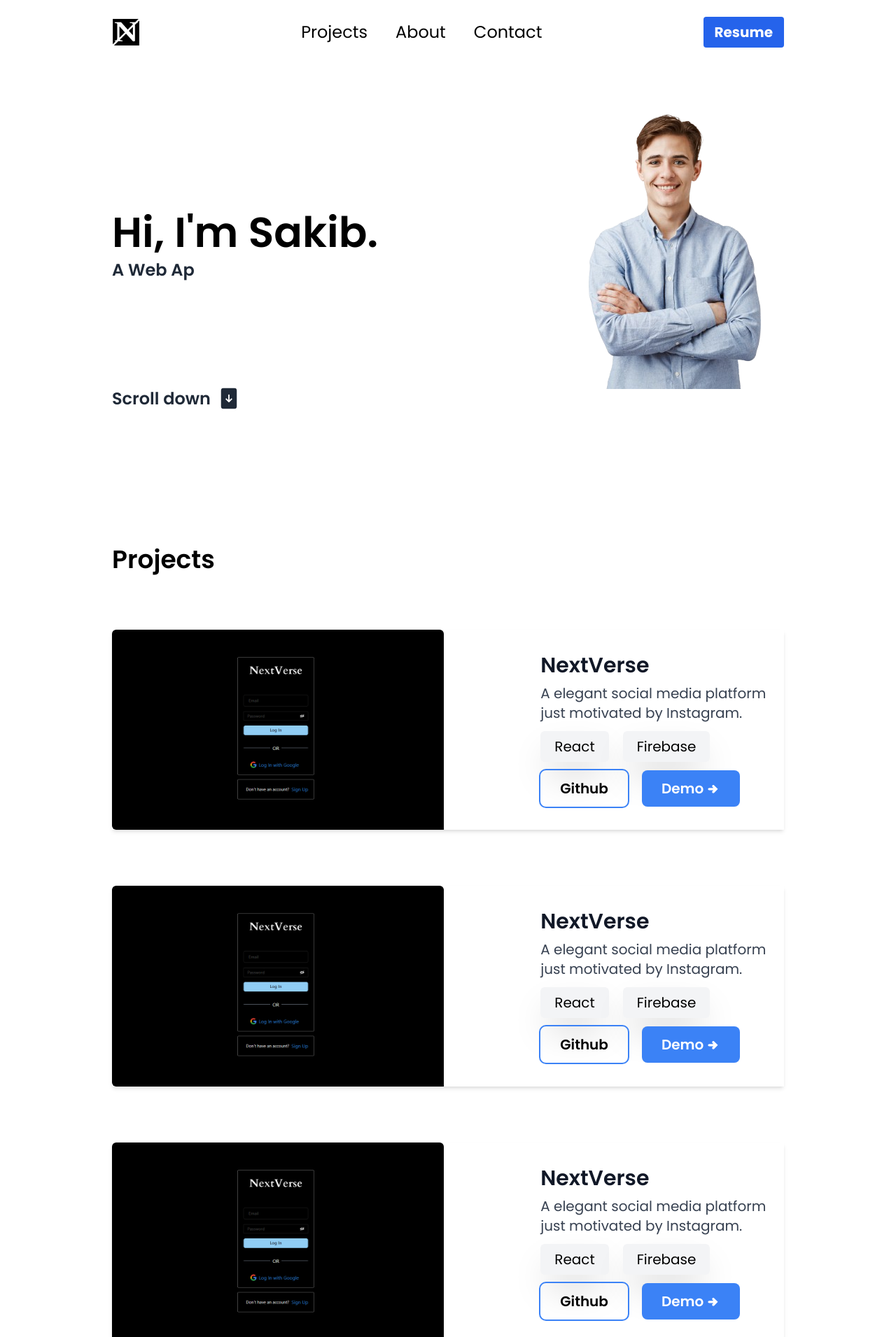
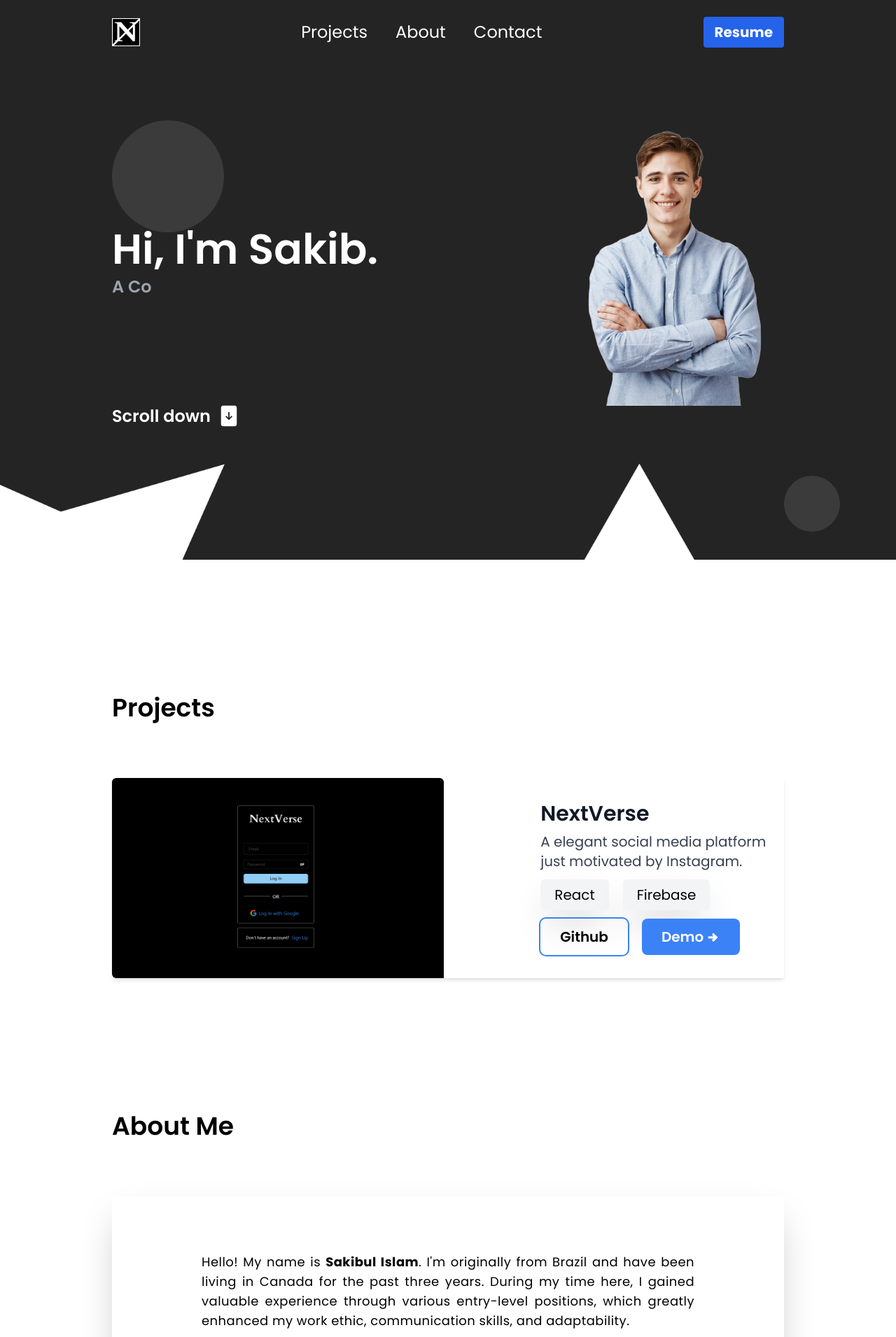
Before and after one commit to isakibul/dev-portfolio, a React (Vite) app: page / in a window 1280 px wide. Shown: the top 1911 px of the page at 70% size. Built offline with nearby package versions, Linux system fonts and the light colour scheme.

Commit message:
project and contact section added

```diff
--- a/src/App.jsx
+++ b/src/App.jsx
@@ -1,15 +1,30 @@
+import commonBackground from '/hero-bg.png';
+
 import Navbar from "./components/Navbar/Navbar";
 import Hero from "./components/Hero/Hero";
 import Projects from "./components/Projects/Projects";
+import About from './components/About/About';
+import Contact from './components/Contact/Contact';
 
 const App = () => {
+  const commonBackgroundStyle = {
+    backgroundImage: `url(${commonBackground})`,
+    backgroundSize: 'cover',
+    backgroundRepeat: 'no-repeat',
+    backgroundPosition: 'center',
+  };
+
   return (
-    <>
-      <Navbar />
-      <Hero />
+    <div>
+      <div style={commonBackgroundStyle} className='h-screen'>
+        <Navbar />
+        <Hero />
+      </div>
       <Projects />
-    </>
-  )
+      <About />
+      <Contact />
+    </div>
+  );
 }
 
 export default App;
--- /dev/null
+++ b/src/components/About/About.jsx
@@ -0,0 +1,24 @@
+const About = () => {
+    return (
+        <div className="mt-48 px-10 md:px-30 lg:px-40">
+            <h1 className="text-4xl font-semibold">About Me</h1>
+            <div className="mt-20 py-10 px-8 md:py-20 md:px-32 text-sm md:text-lg shadow-2xl text-justify">
+                <p className="md:tracking-wide">
+                    Hello! My name is <strong>Sakibul Islam</strong>. I'm originally from Brazil and have been living in Canada for the past three years. During my time here, I gained valuable experience through various entry-level positions, which greatly enhanced my work ethic, communication skills, and adaptability.
+                </p>
+                <br />
+                <p className="md:tracking-wide">
+                    My journey into the world of technology began with a strong passion for problem-solving, which led me to pursue the Computer Systems Technology program. Despite its challenges, I remained determined and forged lasting friendships that supported me throughout this demanding program. Throughout my studies at BCIT, I had the opportunity to engage in fascinating projects. Notably, I contributed to the development of the RENR Safety App and MyMind, projects that garnered recognition from my colleagues, instructors, and clients alike.
+                </p>
+                <br />
+                <p className="md:tracking-wide">
+                    Working collaboratively within a team towards a shared objective has been an incredibly rewarding and unique experience for me. I am eager to continue exploring exciting projects in the future, with a particular interest in web development and cross-platform mobile development.
+                </p>
+                <br />
+                <p>I have become confident using the following technologies:</p>
+            </div>
+        </div>
+    )
+}
+
+export default About
--- /dev/null
+++ b/src/components/Contact/Contact.jsx
@@ -0,0 +1,31 @@
+import { MdCopyAll } from "react-icons/md";
+
+const Contact = () => {
+    const copyToClipboard = () => {
+        navigator.clipboard.writeText("isakibul@gmail.com");
+    };
+    return (
+        <div className="mt-48 px-10 pb-32 md:px-30 lg:px-40">
+            <p className="text-4xl font-semibold">Contact</p>
+            <div className="mt-20 flex flex-col md:flex-row md:justify-between md:px-40 md:py-20 gap-4 text-center p-5 shadow-2xl">
+                <div className="flex flex-col items-center gap-4 md:flex-row">
+                    <p className="md:text-xl">isakibul108@gmail.com</p>
+                    <button
+                        className="text-3xl md:text-4xl"
+                        onClick={copyToClipboard}
+                    >
+                        <MdCopyAll />
+                    </button>
+                </div>
+                <a
+                    href="mailto:isakibul@gmail.com"
+                    className="bg-blue-500 text-white text-xl font-semibold py-4 px-6 rounded-lg hover:bg-blue-600 ease-in duration-300 cursor-pointer"
+                >
+                    Send Email
+                </a>
+            </div>
+        </div>
+    )
+}
+
+export default Contact
--- a/src/components/Hero/Hero.jsx
+++ b/src/components/Hero/Hero.jsx
@@ -7,6 +7,11 @@ const Hero = () => {
     const [showSubtitle, setShowSubtitle] = useState(false);
     return (
         <div className='px-10 md:px-30 lg:px-40'>
+
+
+            <div className='h-40 w-40 hidden md:block rounded-full -translate-y-16 translate-x-96 absolute animation-circle'>
+            </div>
+
             <div className="mt-20 flex flex-col items-center justify-center md:flex-row md:justify-between">
                 <div className="text-center md:text-left text-xl">
                     <TypeAnimation
@@ -18,7 +23,7 @@ const Hero = () => {
                         speed={{ type: "keyStrokeDelayInMs", value: 150 }}
                         wrapper="h1"
                         repeat={0}
-                        className='text-5xl md:text-6xl font-semibold'
+                        className='text-4xl md:text-6xl text-white font-semibold z-50'
                     />
                     {showSubtitle &&
                         <TypeAnimation
@@ -27,7 +32,7 @@ const Hero = () => {
                                 500,
                                 'A Web Application Developer.',
                                 1000,
-                                'A CS Student.',
+                                'A Computer Science Student.',
                                 1000,
                                 'A problem solver.',
                                 1000,
@@ -61,21 +66,25 @@ const Hero = () => {
                             deletionSpeed={65}
                             wrapper="h5"
                             repeat={Infinity}
-                            className='mt-2 text-xl font-semibold text-gray-800 md:text-2xl'
+                            className='mt-2 text-l font-semibold text-gray-400 md:text-2xl'
                         />
                     }
                 </div>
+
                 <div className="mt-20 md:mt-0">
                     <img src={heroImg} alt="person image" />
                 </div>
             </div>
-            <div className="mt-14 md:mt-0 flex justify-center md:justify-start">
+            {/* scroll down animation */}
+            <div className="mt-14 md:mt-0 flex justify-between md:justify-start">
                 <button
-                    className='flex text-2xl font-semibold text-gray-800 scroll-indicator'
+                    className='flex text-2xl font-semibold text-white scroll-indicator'
                 >
                     Scroll down &nbsp;
                     <BsFillFileArrowDownFill className='text-3xl' />
                 </button>
+                <div className='h-20 w-20 hidden md:block rounded-full -translate-y-16 translate-x-96 absolute right-20 bottom-10 animation-circle-two'>
+                </div>
             </div>
         </div>
     );
--- a/src/components/Navbar/Navbar.jsx
+++ b/src/components/Navbar/Navbar.jsx
@@ -11,15 +11,15 @@ const Navbar = () => {
     }
 
     return (
-        <div className="px-10 md:px-30 lg:px-40">
-            <div className="flex justify-between my-6 items-center">
+        <div className="px-10 md:px-30 py-6 lg:px-40">
+            <div className="flex justify-between items-center">
                 <div>
                     <a href="/">
                         <img src="/logo.png" alt="site-log" className="w-10" />
                     </a>
                 </div>
                 <div>
-                    <ul className="hidden md:flex gap-10 text-2xl">
+                    <ul className="hidden md:flex text-white gap-10 text-2xl">
                         {NavbarElements.map((item, idx) => (
                             <li key={idx}>
                                 <a href={item.path}>
@@ -31,7 +31,7 @@ const Navbar = () => {
                 </div>
                 <div>
                     <button
-                        className="hidden md:block bg-blue-600 hover:bg-blue-800 px-4 py-2 text-white text-xl font-bold rounded"
+                        className="hidden md:block bg-blue-600 hover:bg-blue-800 px-4 py-2 text-white text-xl font-bold rounded ease-in duration-300"
                     >
                         Resume
                     </button>
--- a/src/components/Projects/ProjectData.js
+++ b/src/components/Projects/ProjectData.js
@@ -7,23 +7,7 @@ const projectData = [
     description: "A elegant social media platform just motivated by Instagram.",
     technologies: ["React", "Firebase"],
     github: "https://github.com/isakibul/nextverse",
-    demo: "https://nextverse-two.vercel.app/",
-  },
-  {
-    image: projectImg,
-    title: "NextVerse",
-    description: "A elegant social media platform just motivated by Instagram.",
-    technologies: ["React", "Firebase"],
-    github: "https://github.com/isakibul/nextverse",
-    demo: "https://nextverse-two.vercel.app/",
-  },
-  {
-    image: projectImg,
-    title: "NextVerse",
-    description: "A elegant social media platform just motivated by Instagram.",
-    technologies: ["React", "Firebase"],
-    github: "https://github.com/isakibul/nextverse",
-    demo: "https://nextverse-two.vercel.app/",
+    demo: "https://nextverse-zeta.vercel.app/",
   },
 ];
 
--- a/src/components/Projects/Projects.jsx
+++ b/src/components/Projects/Projects.jsx
@@ -21,8 +21,8 @@ const Projects = () => {
                                 ))}
                             </div>
                             <div className='flex justify-center gap-5'>
-                                <a href={project.github} className='text-xl font-semibold py-3 px-7 outline outline-2 outline-blue-500 rounded-lg hover:bg-gray-200 ease-in duration-300'>Github</a>
-                                <a href={project.demo} className='flex items-center text-xl font-semibold py-3 px-7 bg-blue-500 text-white rounded-lg hover:bg-blue-600 ease-in duration-300'>
+                                <a href={project.github} target='_blank' className='text-xl font-semibold py-3 px-7 outline outline-2 outline-blue-500 rounded-lg hover:bg-gray-200 ease-in duration-300'>Github</a>
+                                <a href={project.demo} target='_blank' className='flex items-center text-xl font-semibold py-3 px-7 bg-blue-500 text-white rounded-lg hover:bg-blue-600 ease-in duration-300'>
                                     Demo
                                     <TiArrowRightThick className='ms-1' />
                                 </a>
--- a/src/index.css
+++ b/src/index.css
@@ -27,3 +27,40 @@ body{
     transform: translateY(0);
   }
 }
+
+
+
+.animation-circle  {
+  animation: rotation 20s infinite;
+  background-color: #3B3B3B;
+}
+
+@keyframes rotation {
+  0% {
+    transform: translateX(0);
+  }
+  50% {
+    transform: translateX(600px);
+  }
+  100%{
+    transform: translateX(0px);
+  }
+}
+
+
+.animation-circle-two  {
+  animation: rotations 20s infinite;
+  background-color: #3B3B3B;
+}
+
+@keyframes rotations {
+  0% {
+    transform: translateX(0);
+  }
+  50% {
+    transform: translateX(-200px);
+  }
+  100%{
+    transform: translateX(0px);
+  }
+}
```
Also changed, not shown: public/hero-bg.png (added).
